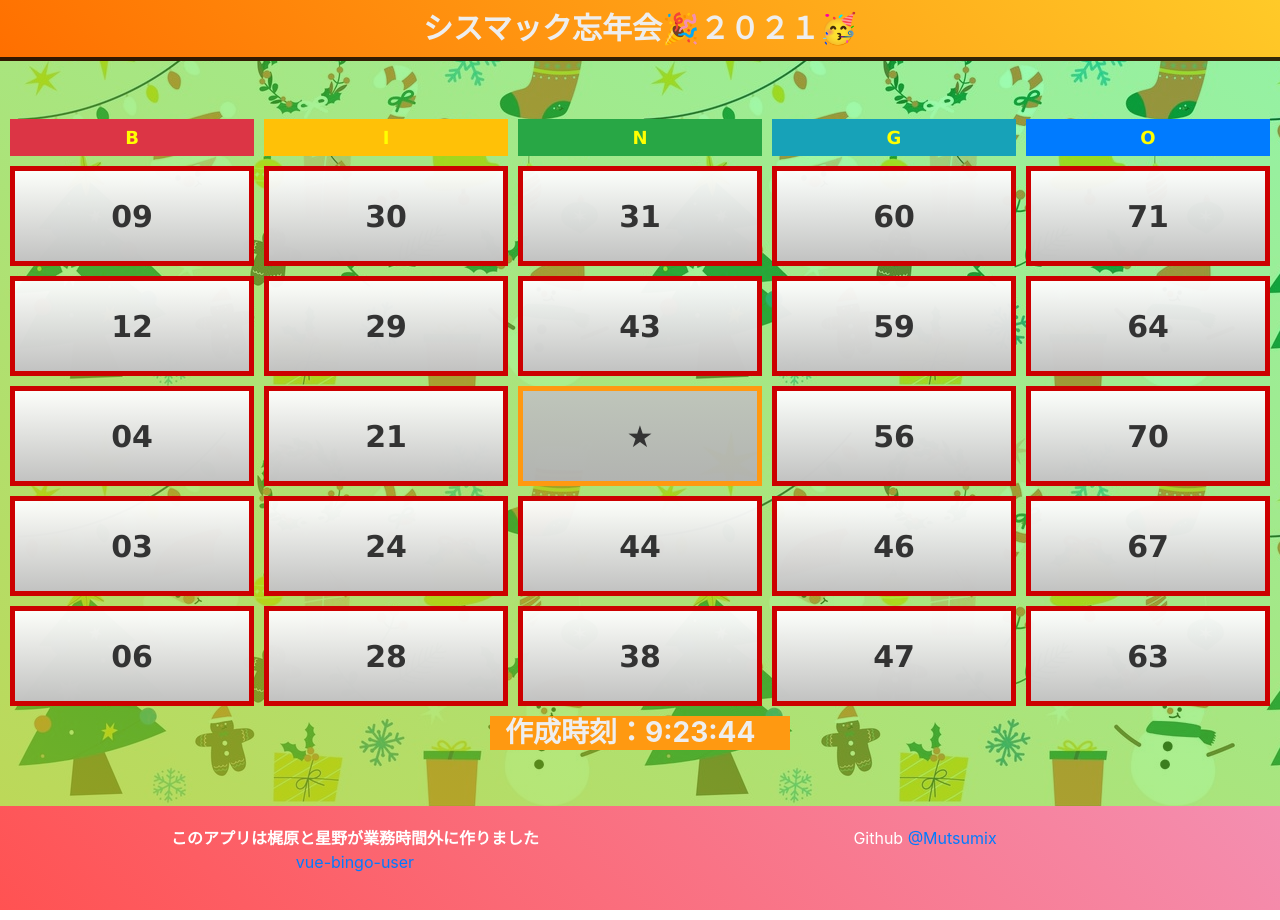
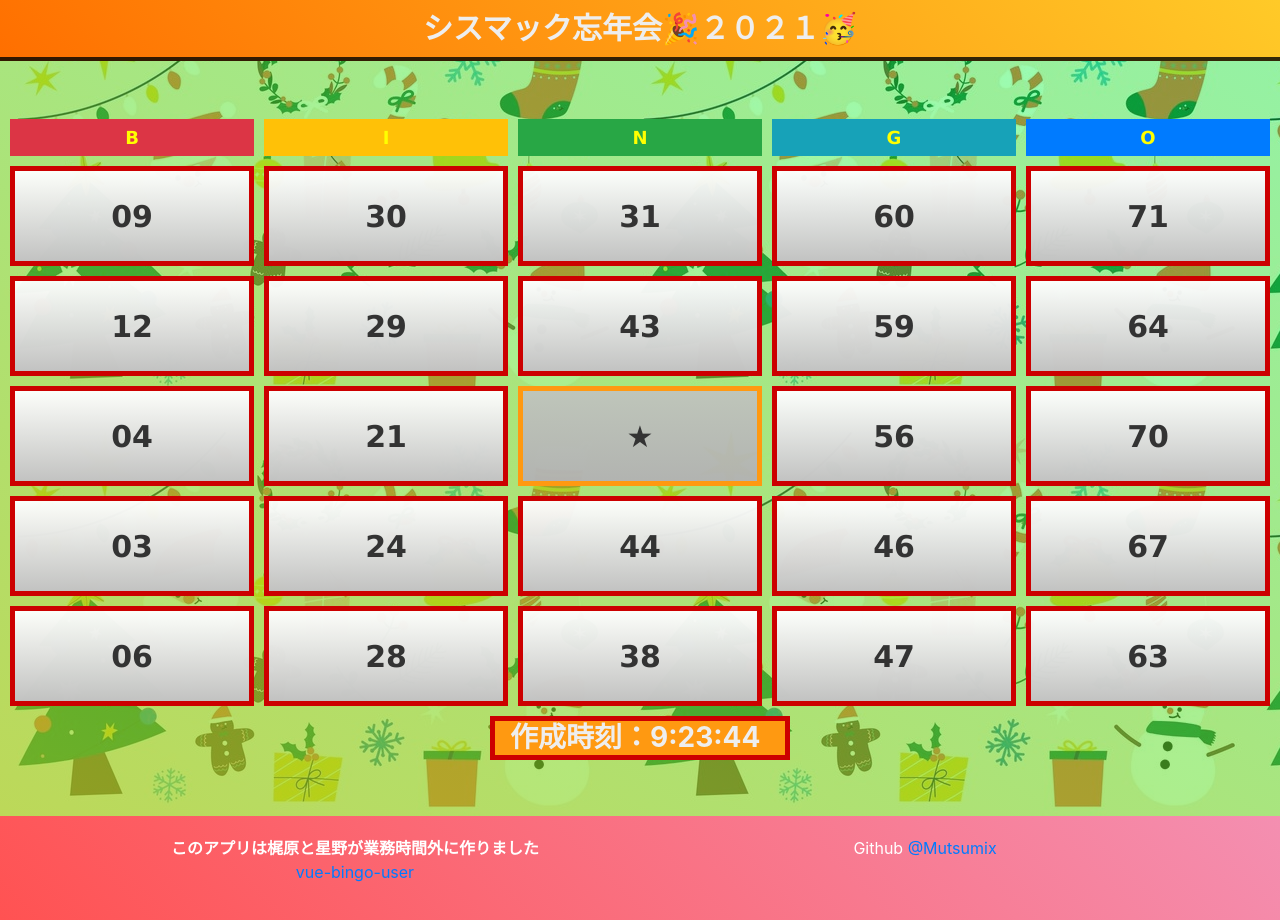
Before and after one commit to Mutsumix/vue-bingo-user, a Vue app: page / in a window 1280 px wide. Built offline with nearby package versions, Linux system fonts and the light colour scheme.

Commit message:
時刻を０埋めにする #16

```diff
--- a/src/components/Bingo.vue
+++ b/src/components/Bingo.vue
@@ -143,7 +143,7 @@ export default {
       })
 
       let now = new Date();
-      document.getElementById("createTime").innerHTML = `作成時刻：${now.getHours()}:${now.getMinutes()}:${now.getSeconds()}`
+      document.getElementById("createTime").innerHTML = `作成時刻：${now.getHours()}:${now.getMinutes().toString().padStart(2, "0")}:${now.getSeconds().toString().padStart(2, "0")}`
     },
   },
   computed: {
@@ -319,7 +319,7 @@ export default {
 }
 
 .createTime {
-  border-color: #eee;
+  border:solid 5px #cc0000;
   background-color: #ff9911;
   color: #eee;
   font-weight: bold;
```
